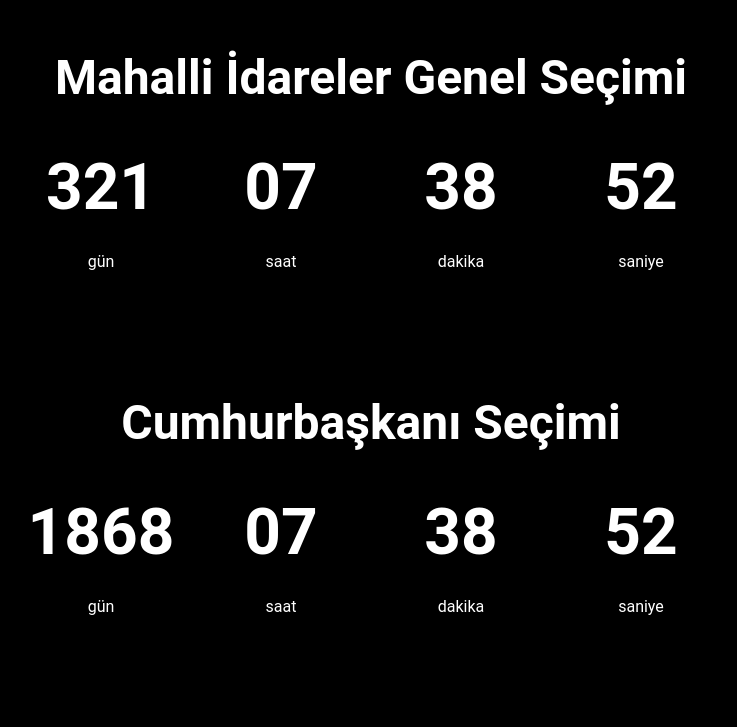
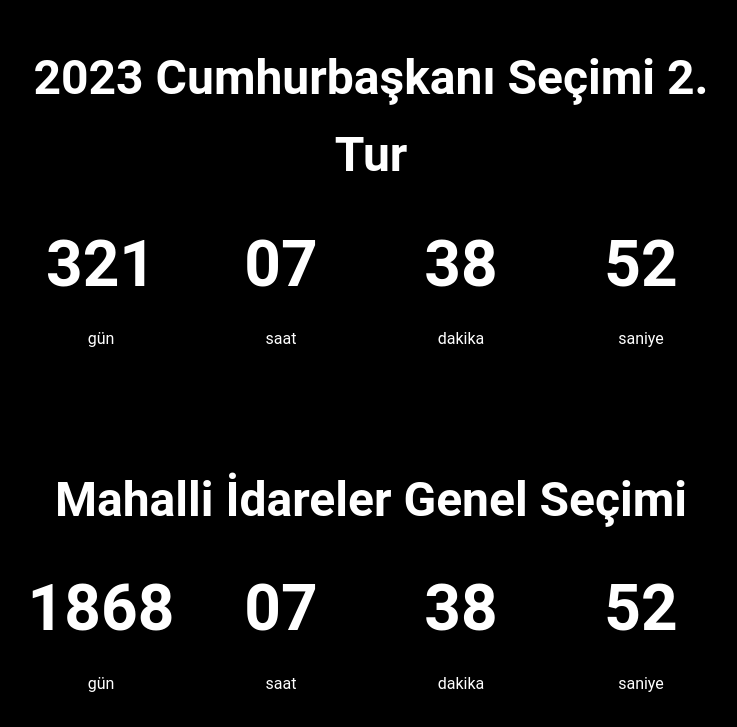
Before and after one commit to EReaXe/election-day-counter, a plain HTML site: page index.html in a window 1280 px wide. Shown: the top 727 px of the page, without its empty margins (269-1006 px from the left). Drawn offline with Linux system fonts and the light colour scheme.

Commit message:
Update index.html

```diff
--- a/index.html
+++ b/index.html
@@ -8,7 +8,7 @@
   </head>
   <body>
     <div class="container">
-      <h1>Mahalli İdareler Genel Seçimi</h1>
+      <h1>2023 Cumhurbaşkanı Seçimi 2. Tur</h1>
       <ul>
         <li>
           <span id="daysA">00</span>
@@ -29,7 +29,7 @@
       </ul>
     </div>
     <div class="container">
-      <h1>Cumhurbaşkanı Seçimi</h1>
+      <h1>Mahalli İdareler Genel Seçimi</h1>
       <ul>
         <li>
           <span id="daysB">00</span>
```
